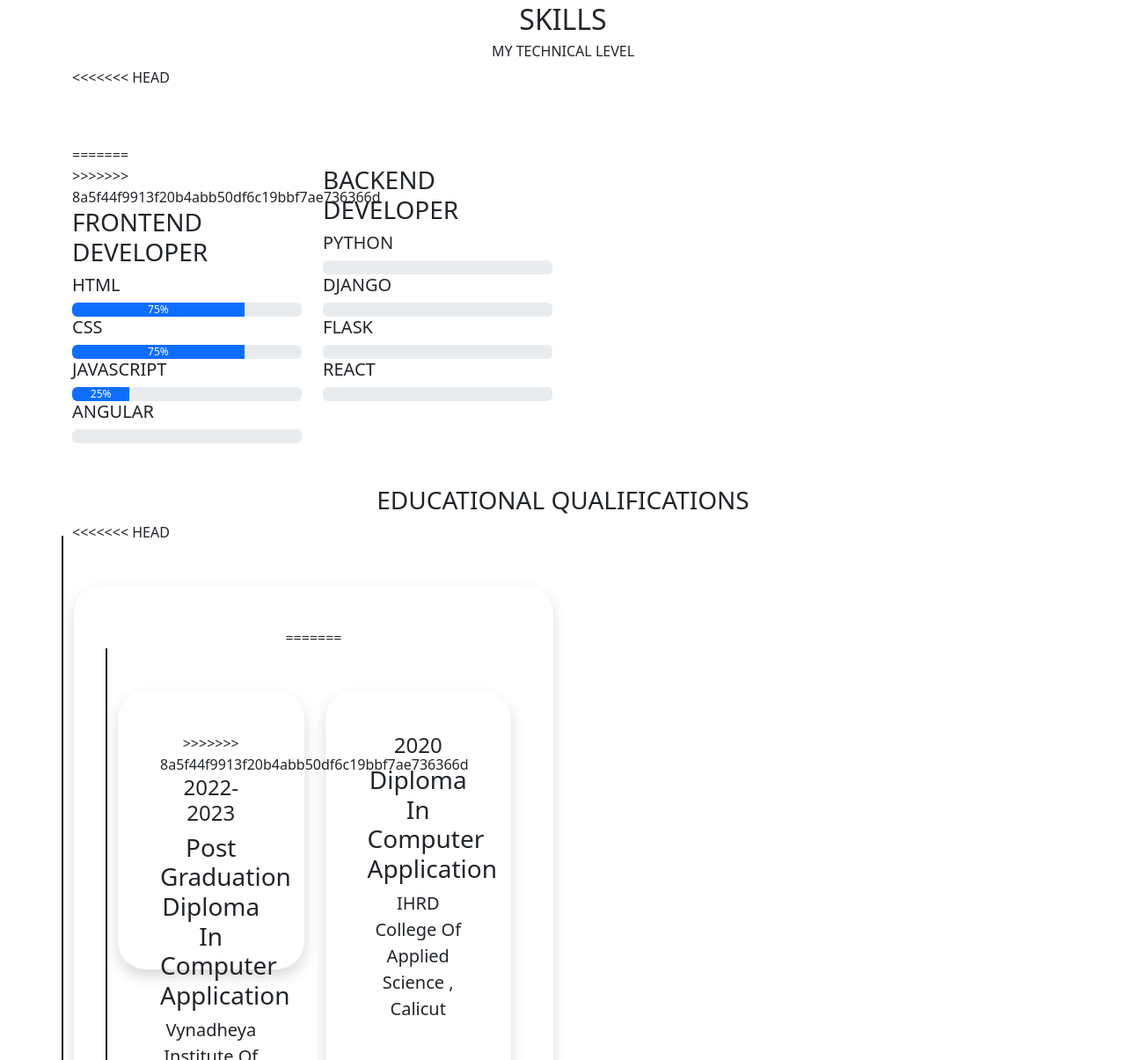
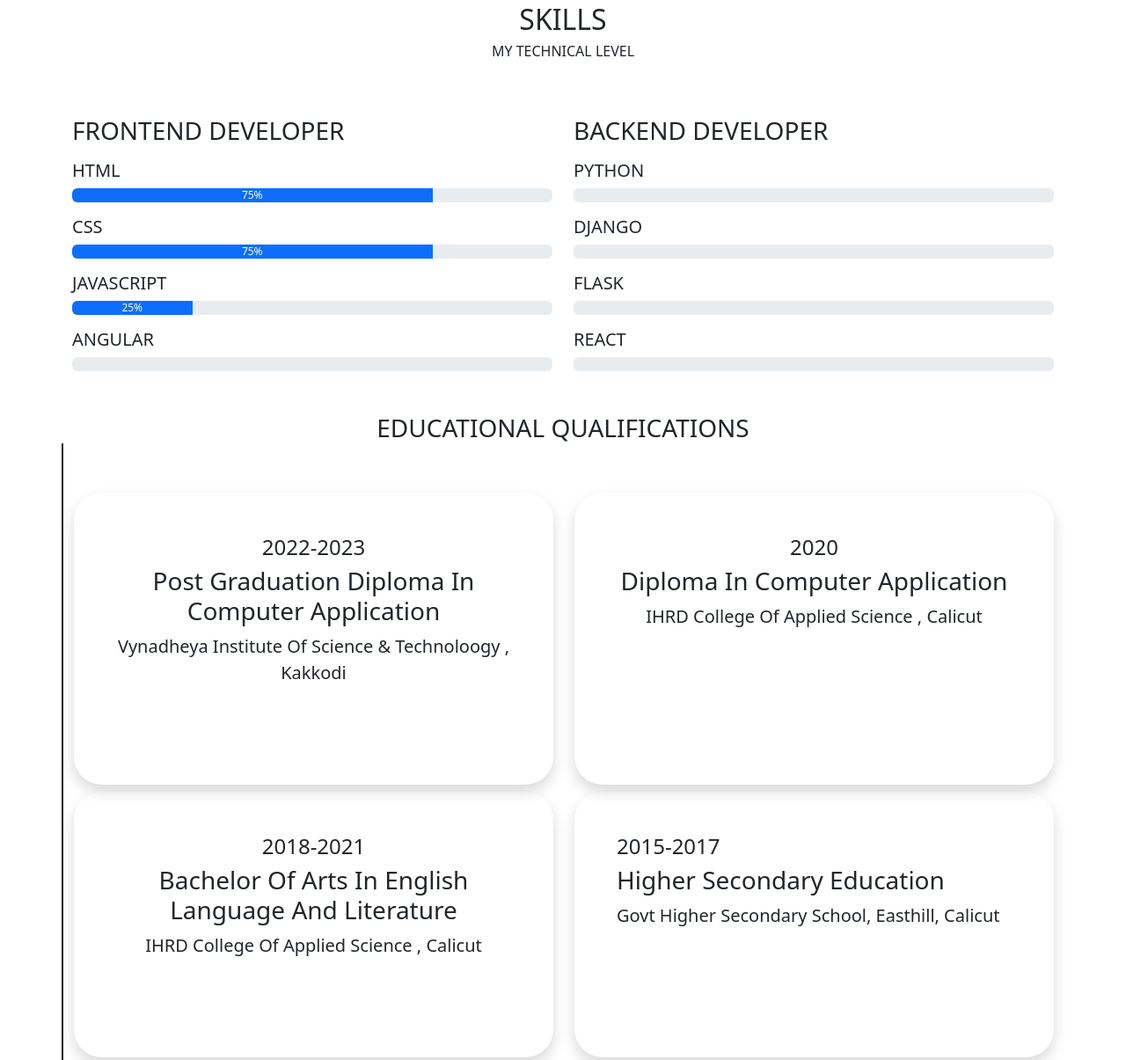
Before and after one commit to Arunimads/portfolio, a plain HTML site: page index.html in a window 1280 px wide. Shown: the part 781-1986 px from the top of the page at 88% size. Drawn offline with nearby package versions, Linux system fonts and the light colour scheme.

Commit message:
third commit

```diff
--- a/index.html
+++ b/index.html
@@ -88,54 +88,49 @@
     <div class="container mt-5" id="skills" >
       <h2 class="text-center">SKILLS</h2>
       <h6 class="text-center ">MY TECHNICAL LEVEL</h6>
-<<<<<<< HEAD
       <div class="row mt-3 gy-5">
         <div class="col-lg-6 col-md-6 col-sm-12">
-=======
-      <div class="row">
-        <div class="col-lg-6">
->>>>>>> 8a5f44f9913f20b4abb50df6c19bbf7ae736366d
 
           <h3>FRONTEND DEVELOPER</h3>
-          <h5>HTML</h5>
+          <h5 class="mt-3">HTML</h5>
           <div class="progress">
             <div class="progress-bar w-75 bg-primary">75%</div>
 
           </div>
-          <h5>CSS</h5>
+          <h5 class="mt-3">CSS</h5>
           <div class="progress">
             <div class="progress-bar  w-75 bg-primary">75%</div>
           </div>
 
-          <h5>JAVASCRIPT</h5>
+          <h5 class="mt-3">JAVASCRIPT</h5>
           <div class="progress">
             <div class="progress-bar w-25 bg-primary">25%</div>
           </div>
 
-          <h5>ANGULAR</h5>
+          <h5 class="mt-3">ANGULAR</h5>
           <div class="progress">
             <div class="progress-bar  bg-primary"></div>
           </div>
         </div>
-        <div class="col-lg-6">
+        <div class="col-lg-6 col-md-6 col-sm-12">
 
           <h3>BACKEND DEVELOPER</h3>
-          <h5>PYTHON</h5>
+          <h5 class="mt-3">PYTHON</h5>
           <div class="progress">
             <div class="progress-bar  bg-primary"></div>
 
           </div>
-          <h5>DJANGO</h5>
+          <h5 class="mt-3">DJANGO</h5>
           <div class="progress">
             <div class="progress-bar bg-primary"></div>
           </div>
 
-          <h5>FLASK</h5>
+          <h5 class="mt-3">FLASK</h5>
           <div class="progress">
             <div class="progress-bar  bg-primary"></div>
           </div>
 
-          <h5>REACT</h5>
+          <h5 class="mt-3">REACT</h5>
           <div class="progress">
             <div class="progress-bar bg-primary"></div>
           </div>
@@ -148,17 +143,11 @@
 
   <!--  educational qualifications -->
   <section>
-    <div class="container mt-5">
+    <div class="container mt-5 ">
       <h3 class="text-center">EDUCATIONAL QUALIFICATIONS</h3>
-<<<<<<< HEAD
       <div class="row gy-2" style="border-left: 2px solid rgb(4, 33, 23);">
         <div class="col-lg-6 col-sm-12 ">
           <div class="container shadow mt-5 p-5 rounded-5 text-center h-100">
-=======
-      <div class="row" style="border-left: 2px solid rgb(4, 33, 23);">
-        <div class="col-6">
-          <div class="container shadow mt-5 p-5 rounded-5 text-center h-50">
->>>>>>> 8a5f44f9913f20b4abb50df6c19bbf7ae736366d
             <h4>2022-2023</h4>
             <h3>Post Graduation Diploma In Computer Application</h3>
             <p class="lead">Vynadheya Institute Of Science & Technoloogy , Kakkodi</p>
@@ -224,13 +213,8 @@
   <section >
     <div class="container  shadow  p-5 text-center  rounded-5" id="contact">
       <h3>CONTACT ME</h3>
-<<<<<<< HEAD
       <div class="row ">
         <div class="col-lg-6 col-sm-12 ">
-=======
-      <div class="row">
-        <div class="col-lg-6">
->>>>>>> 8a5f44f9913f20b4abb50df6c19bbf7ae736366d
           <i class="bi bi-telephone-inbound"></i>
           <h5>Call Me</h5>
           <div class="lead">+919633745016</div>
@@ -245,7 +229,7 @@
 
         </div>
 
-        <div class="col-lg-6 mt-5">
+        <div class="col-lg-6 col-sm-12 mt-5">
 
           <input type="text" class=" form-control" placeholder="Name"><br>
 
```
